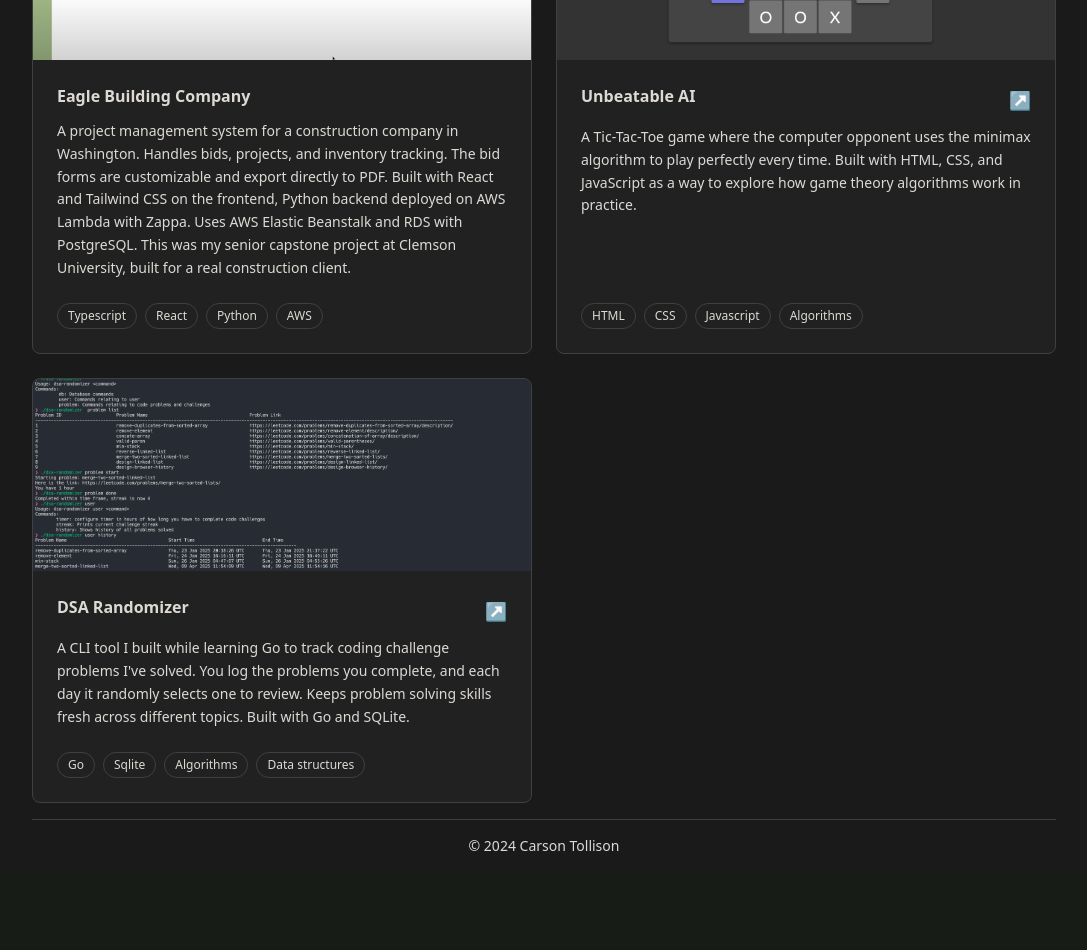
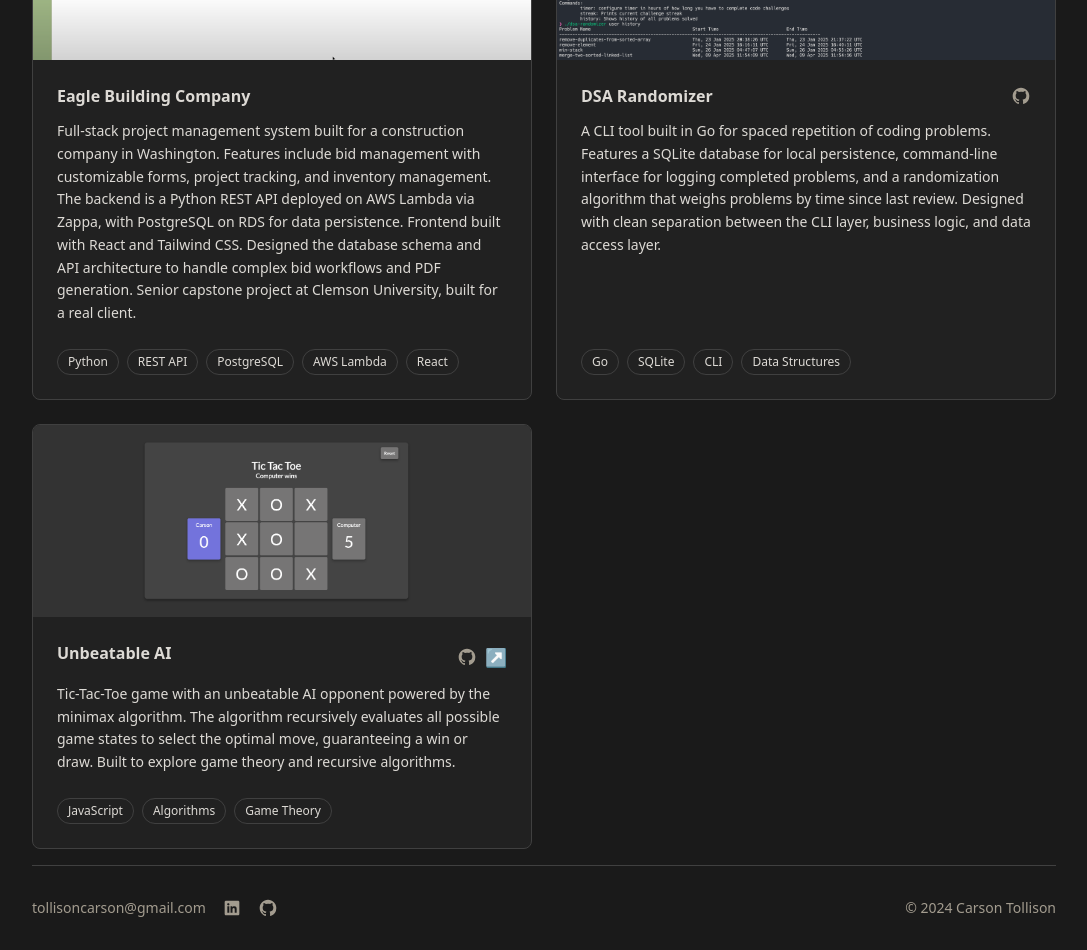
Before and after one commit to c-tollison/carson-dev, a React (Vite) app: page /projects in a window 1280 px wide. Shown: the part 280-1230 px from the top of the page, without its empty margins (96-1183 px from the left). Before the commit the page ends 1152 px from the top, so only its background shows below. Built offline with nearby package versions, Linux system fonts and the light colour scheme.

Commit message:
Icons reusable. skils.

```diff
--- a/src/components/footer.tsx
+++ b/src/components/footer.tsx
@@ -1,7 +1,42 @@
+import GitHubIcon from './icons/github-icon';
+import LinkedInIcon from './icons/linkedin-icon';
+
 export default function Footer() {
     return (
-        <footer className='flex justify-center items-center w-full border-t py-4 border-border text-sm'>
-            © {new Date().getFullYear()} Carson Tollison
+        <footer className='w-full border-t border-border py-8'>
+            <div className='flex flex-col md:flex-row justify-between items-center gap-6 md:gap-4'>
+                <div className='flex flex-col items-center md:items-start gap-2'>
+                    <div className='flex gap-4 items-center'>
+                        <a
+                            href='mailto:tollisoncarson@gmail.com'
+                            className='text-muted-foreground hover:text-primary transition-colors text-sm'
+                        >
+                            tollisoncarson@gmail.com
+                        </a>
+                        <a
+                            href='https://www.linkedin.com/in/carson-tollison/'
+                            target='_blank'
+                            rel='noopener noreferrer'
+                            className='text-muted-foreground hover:text-primary transition-colors'
+                            aria-label='LinkedIn'
+                        >
+                            <LinkedInIcon />
+                        </a>
+                        <a
+                            href='https://github.com/c-tollison'
+                            target='_blank'
+                            rel='noopener noreferrer'
+                            className='text-muted-foreground hover:text-primary transition-colors'
+                            aria-label='GitHub'
+                        >
+                            <GitHubIcon />
+                        </a>
+                    </div>
+                </div>
+                <div className='text-sm text-muted-foreground'>
+                    © {new Date().getFullYear()} Carson Tollison
+                </div>
+            </div>
         </footer>
     );
 }
--- a/src/components/hero.tsx
+++ b/src/components/hero.tsx
@@ -31,7 +31,7 @@ export default function Hero() {
                     />
                 </div>
                 <h1 className='text-primary text-3xl md:text-5xl font-bold'>{displayedText}</h1>
-                <h2 className='text-sm md:text-xl font-medium'>Software Engineer out of Greenville, SC</h2>
+                <h2 className='text-sm md:text-xl font-medium'>Full-Stack Engineer | Backend Specialist</h2>
                 <div className='flex gap-4'>
                     <Github />
                     <LinkedIn />
--- /dev/null
+++ b/src/components/icons/github-icon.tsx
@@ -0,0 +1,20 @@
+interface GitHubIconProps {
+    className?: string;
+}
+
+export default function GitHubIcon({ className = 'w-5 h-5' }: GitHubIconProps) {
+    return (
+        <svg
+            xmlns='http://www.w3.org/2000/svg'
+            viewBox='0 0 24 24'
+            fill='currentColor'
+            className={className}
+        >
+            <path
+                fillRule='evenodd'
+                d='M12 2C6.48 2 2 6.48 2 12c0 4.41 2.87 8.14 6.84 9.46.5.09.66-.22.66-.49v-1.7c-2.78.61-3.37-1.34-3.37-1.34-.45-1.14-1.11-1.45-1.11-1.45-.91-.63.07-.62.07-.62 1.01.07 1.54 1.03 1.54 1.03.89 1.53 2.34 1.09 2.91.83.09-.65.35-1.09.64-1.34-2.22-.25-4.56-1.11-4.56-4.94 0-1.09.39-1.98 1.03-2.68-.1-.26-.45-1.3.1-2.71 0 0 .84-.27 2.75 1.02A9.53 9.53 0 0 1 12 6.8c.85.004 1.7.11 2.5.32 1.91-1.29 2.75-1.02 2.75-1.02.55 1.41.2 2.45.1 2.71.64.7 1.03 1.59 1.03 2.68 0 3.84-2.35 4.69-4.59 4.93.36.31.68.91.68 1.84v2.72c0 .27.16.59.68.49A10.01 10.01 0 0 0 22 12c0-5.52-4.48-10-10-10z'
+                clipRule='evenodd'
+            />
+        </svg>
+    );
+}
--- /dev/null
+++ b/src/components/icons/linkedin-icon.tsx
@@ -0,0 +1,18 @@
+interface LinkedInIconProps {
+    className?: string;
+}
+
+export default function LinkedInIcon({
+    className = 'w-5 h-5',
+}: LinkedInIconProps) {
+    return (
+        <svg
+            xmlns='http://www.w3.org/2000/svg'
+            fill='currentColor'
+            className={className}
+            viewBox='0 0 30 30'
+        >
+            <path d='M24,4H6C4.895,4,4,4.895,4,6v18c0,1.105,0.895,2,2,2h18c1.105,0,2-0.895,2-2V6C26,4.895,25.105,4,24,4z M10.954,22h-2.95 v-9.492h2.95V22z M9.449,11.151c-0.951,0-1.72-0.771-1.72-1.72c0-0.949,0.77-1.719,1.72-1.719c0.948,0,1.719,0.771,1.719,1.719 C11.168,10.38,10.397,11.151,9.449,11.151z M22.004,22h-2.948v-4.616c0-1.101-0.02-2.517-1.533-2.517 c-1.535,0-1.771,1.199-1.771,2.437V22h-2.948v-9.492h2.83v1.297h0.04c0.394-0.746,1.356-1.533,2.791-1.533 c2.987,0,3.539,1.966,3.539,4.522V22z'></path>
+        </svg>
+    );
+}
--- a/src/routes/dashboard.tsx
+++ b/src/routes/dashboard.tsx
@@ -44,8 +44,55 @@ function Dashboard() {
                 <div className='mt-4 md:w-4/6 w-full order-1 md:order-2'>
                     <h3 className='border-b pb-4 border-border text-xl'>About Me</h3>
                     <p className='mt-4 text-md leading-relaxed'>
-                        I'm a backend-leaning software engineer who enjoys designing scalable systems in TypeScript and thinking through backend architecture. I focus on building APIs and data models that hold up in production and are easy to evolve over time. I hold a B.S. in Computer Science from Clemson University and have worked on backend systems in healthcare and SaaS environments. Outside of engineering, I enjoy traveling with my wife, getting tattoos, and watching anime
+                        I'm a backend-leaning software engineer who enjoys designing scalable systems in TypeScript and thinking through backend architecture. I focus on building APIs and data models that hold up in production and are easy to evolve over time. While I lean backend, I've built full production frontends when the project called for it - most recently shipping an entire SaaS application end-to-end. I hold a B.S. in Computer Science from Clemson University and have worked on systems in healthcare and SaaS environments. Outside of engineering, I enjoy traveling with my wife, getting tattoos, and watching anime.
                     </p>
+
+                </div>
+            </div>
+
+            <div className='mt-8 w-full'>
+                <h3 className='border-b pb-4 border-border text-xl'>Skills</h3>
+                <div className='mt-4 grid grid-cols-2 md:grid-cols-4 gap-6'>
+                    <div>
+                        <h4 className='text-sm font-semibold text-muted-foreground mb-2'>Languages</h4>
+                        <div className='flex flex-wrap gap-2'>
+                            {['TypeScript', 'Go', 'SQL'].map((skill) => (
+                                <span key={skill} className='px-3 py-1 rounded-full bg-card border border-border text-sm'>
+                                    {skill}
+                                </span>
+                            ))}
+                        </div>
+                    </div>
+                    <div>
+                        <h4 className='text-sm font-semibold text-muted-foreground mb-2'>Backend</h4>
+                        <div className='flex flex-wrap gap-2'>
+                            {['REST', 'Postgres', 'DynamoDB', 'Redis'].map((skill) => (
+                                <span key={skill} className='px-3 py-1 rounded-full bg-card border border-border text-sm'>
+                                    {skill}
+                                </span>
+                            ))}
+                        </div>
+                    </div>
+                    <div>
+                        <h4 className='text-sm font-semibold text-muted-foreground mb-2'>AWS</h4>
+                        <div className='flex flex-wrap gap-2'>
+                            {['Lambda', 'S3', 'SQS', 'CDK', 'RDS'].map((skill) => (
+                                <span key={skill} className='px-3 py-1 rounded-full bg-card border border-border text-sm'>
+                                    {skill}
+                                </span>
+                            ))}
+                        </div>
+                    </div>
+                    <div>
+                        <h4 className='text-sm font-semibold text-muted-foreground mb-2'>Tools</h4>
+                        <div className='flex flex-wrap gap-2'>
+                            {['Git', 'CI/CD', 'Docker', 'Terraform'].map((skill) => (
+                                <span key={skill} className='px-3 py-1 rounded-full bg-card border border-border text-sm'>
+                                    {skill}
+                                </span>
+                            ))}
+                        </div>
+                    </div>
                 </div>
             </div>
         </PageWrapper>
--- a/src/routes/projects.tsx
+++ b/src/routes/projects.tsx
@@ -1,4 +1,5 @@
 import PageWrapper from '../components/page-wrapper';
+import GitHubIcon from '../components/icons/github-icon';
 import projects from './projects/projects';
 
 export default function Projects() {
@@ -9,34 +10,55 @@ export default function Projects() {
             </div>
 
             <div className='grid grid-cols-1 lg:grid-cols-2 gap-6'>
-                {projects.map((project, index) => {
-                    const CardContent = (
-                        <>
+                {projects.map((project, index) => (
+                    <div
+                        key={index}
+                        className='flex flex-col rounded-lg bg-card border border-border overflow-hidden'
+                    >
                         {project.thumbnail && (
                             <div className='w-full h-48 overflow-hidden bg-muted flex items-center justify-center'>
                                 <img
                                     src={project.thumbnail}
                                     alt={`${project.title} thumbnail`}
-                                        className={`w-full h-full object-cover transition-transform duration-300 ${
-                                            project.link ? 'group-hover:scale-105' : ''
-                                        }`}
+                                    className='w-full h-full object-cover'
                                 />
                             </div>
                         )}
                         <div className='p-6 flex flex-col flex-1'>
                             <div className='flex items-start justify-between gap-4 mb-3'>
-                                    <h3
-                                        className={`text-base font-semibold text-foreground transition-colors ${
-                                            project.link ? 'group-hover:text-primary' : ''
-                                        }`}
-                                    >
+                                <h3 className='text-base font-semibold text-foreground'>
                                     {project.title}
                                 </h3>
+                                <div className='flex items-center gap-2 flex-shrink-0 mt-0.5'>
+                                    {project.githubLink && (
+                                        <a
+                                            href={project.githubLink}
+                                            target='_blank'
+                                            rel='noopener noreferrer'
+                                            className='relative group/github text-muted-foreground hover:text-primary transition-colors'
+                                            aria-label={`${project.title} GitHub repository`}
+                                        >
+                                            <GitHubIcon />
+                                            <span className='absolute bottom-full left-1/2 -translate-x-1/2 mb-2 px-2 py-1 text-xs font-medium text-white bg-gray-900 dark:bg-gray-700 rounded whitespace-nowrap opacity-0 group-hover/github:opacity-100 transition-opacity pointer-events-none'>
+                                                View source
+                                            </span>
+                                        </a>
+                                    )}
                                     {project.link && (
-                                        <span className='text-primary flex-shrink-0 mt-0.5 text-lg font-medium'>
-                                            ↗
+                                        <a
+                                            href={project.link}
+                                            target='_blank'
+                                            rel='noopener noreferrer'
+                                            className='relative group/live text-primary hover:text-primary/80 transition-colors'
+                                            aria-label={`${project.title} live site`}
+                                        >
+                                            <span className='text-lg font-medium'>↗</span>
+                                            <span className='absolute bottom-full left-1/2 -translate-x-1/2 mb-2 px-2 py-1 text-xs font-medium text-white bg-gray-900 dark:bg-gray-700 rounded whitespace-nowrap opacity-0 group-hover/live:opacity-100 transition-opacity pointer-events-none'>
+                                                View live
                                             </span>
+                                        </a>
                                     )}
+                                </div>
                             </div>
                             <p className='text-sm text-foreground leading-relaxed mb-4 flex-1'>
                                 {project.description}
@@ -46,7 +68,7 @@ export default function Projects() {
                                     {project.topics.map((topic, topicIndex) => (
                                         <span
                                             key={topicIndex}
-                                                className='px-2.5 py-1 rounded-full bg-card border border-border text-xs font-medium text-foreground transition-colors duration-300'
+                                            className='px-2.5 py-1 rounded-full bg-card border border-border text-xs font-medium text-foreground'
                                         >
                                             {topic}
                                         </span>
@@ -54,28 +76,8 @@ export default function Projects() {
                                 </div>
                             )}
                         </div>
-                        </>
-                    );
-
-                    return project.link ? (
-                        <a
-                            key={index}
-                            href={project.link}
-                            target='_blank'
-                            rel='noopener noreferrer'
-                            className='group flex flex-col rounded-lg bg-card border border-border hover:bg-popover hover:shadow-lg transition-all duration-300 ease-in-out overflow-hidden cursor-pointer'
-                        >
-                            {CardContent}
-                        </a>
-                    ) : (
-                        <div
-                            key={index}
-                            className='flex flex-col rounded-lg bg-card border border-border overflow-hidden transition-colors duration-300 ease-in-out'
-                        >
-                            {CardContent}
                     </div>
-                    );
-                })}
+                ))}
             </div>
         </PageWrapper>
     );
--- a/src/routes/projects/projects.ts
+++ b/src/routes/projects/projects.ts
@@ -3,29 +3,31 @@ export interface Project {
     description: string;
     thumbnail: string;
     link?: string;
+    githubLink?: string;
     topics: string[];
 }
 
 const projects: Project[] = [
     {
         title: 'Eagle Building Company',
-        description: `A project management system for a construction company in Washington. Handles bids, projects, and inventory tracking. The bid forms are customizable and export directly to PDF. Built with React and Tailwind CSS on the frontend, Python backend deployed on AWS Lambda with Zappa. Uses AWS Elastic Beanstalk and RDS with PostgreSQL. This was my senior capstone project at Clemson University, built for a real construction client.`,
-        topics: ['Typescript', 'React', 'Python', 'AWS'],
+        description: `Full-stack project management system built for a construction company in Washington. Features include bid management with customizable forms, project tracking, and inventory management. The backend is a Python REST API deployed on AWS Lambda via Zappa, with PostgreSQL on RDS for data persistence. Frontend built with React and Tailwind CSS. Designed the database schema and API architecture to handle complex bid workflows and PDF generation. Senior capstone project at Clemson University, built for a real client.`,
+        topics: ['Python', 'REST API', 'PostgreSQL', 'AWS Lambda', 'React'],
         thumbnail: 'eagle-dashboard.png',
     },
     {
-        title: 'Unbeatable AI',
-        description: `A Tic-Tac-Toe game where the computer opponent uses the minimax algorithm to play perfectly every time. Built with HTML, CSS, and JavaScript as a way to explore how game theory algorithms work in practice.`,
-        topics: ['HTML', 'CSS', 'Javascript', 'Algorithms'],
-        link: 'https://c-tollison.github.io/unbeatable-ai/',
-        thumbnail: 'unbeatable-ai.png',
+        title: 'DSA Randomizer',
+        description: `A CLI tool built in Go for spaced repetition of coding problems. Features a SQLite database for local persistence, command-line interface for logging completed problems, and a randomization algorithm that weighs problems by time since last review. Designed with clean separation between the CLI layer, business logic, and data access layer.`,
+        topics: ['Go', 'SQLite', 'CLI', 'Data Structures'],
+        githubLink: 'https://github.com/c-tollison/dsa-randomizer',
+        thumbnail: 'dsa-randomizer.png',
     },
     {
-        title: 'DSA Randomizer',
-        description: `A CLI tool I built while learning Go to track coding challenge problems I've solved. You log the problems you complete, and each day it randomly selects one to review. Keeps problem solving skills fresh across different topics. Built with Go and SQLite.`,
-        topics: ['Go', 'Sqlite', 'Algorithms', 'Data structures'],
-        link: 'https://github.com/c-tollison/dsa-randomizer',
-        thumbnail: 'dsa-randomizer.png',
+        title: 'Unbeatable AI',
+        description: `Tic-Tac-Toe game with an unbeatable AI opponent powered by the minimax algorithm. The algorithm recursively evaluates all possible game states to select the optimal move, guaranteeing a win or draw. Built to explore game theory and recursive algorithms.`,
+        topics: ['JavaScript', 'Algorithms', 'Game Theory'],
+        link: 'https://c-tollison.github.io/unbeatable-ai/',
+        githubLink: 'https://github.com/c-tollison/unbeatable-ai',
+        thumbnail: 'unbeatable-ai.png',
     },
 ];
 
--- a/src/routes/works/amazon-pt1.tsx
+++ b/src/routes/works/amazon-pt1.tsx
@@ -2,9 +2,9 @@ import WorkPage from '../../components/work-page';
 
 export default function AmazonPt1() {
     const points: string[] = [
-        `Built a system on AWS to process global pay and timecard data using CDK`,
-        `Used SQS FIFO queues to handle burst traffic and keep processing in order so we didn't overload downstream services`,
-        `Wrote Python Lambdas to automate ingestion and transformation of JSON datasets, cutting down manual work for global timecard ops`,
+        `Designed and built a data processing pipeline on AWS using CDK to ingest and transform global pay and timecard data for 1.5M+ employees`,
+        `Implemented SQS FIFO queues with dead-letter handling to manage burst traffic and ensure ordered processing without overloading downstream services`,
+        `Wrote Python Lambda functions to automate JSON dataset ingestion and transformation, reducing manual processing time for global timecard operations`,
     ];
 
     return (
--- a/src/routes/works/amazon-pt2.tsx
+++ b/src/routes/works/amazon-pt2.tsx
@@ -2,9 +2,9 @@ import WorkPage from '../../components/work-page';
 
 export default function AmazonPt2() {
     const points: string[] = [
-        `Built a pipeline with Lambda, S3, and DynamoDB to process and analyze product data, speeding up clawback work for millions of ASINs`,
-        `Wrote a memory efficient file reader in Java that made data processing 25% faster and handled more file types`,
-        `Wrote unit and integration tests, hitting 100% code coverage`,
+        `Built an event-driven pipeline with Lambda, S3, and DynamoDB to process and analyze product profitability data across millions of ASINs, accelerating clawback identification workflows`,
+        `Engineered a memory-efficient streaming file reader in Java that improved data processing throughput by 25% and added support for additional file formats`,
+        `Achieved 100% code coverage with comprehensive unit and integration tests using JUnit and Mockito`,
     ];
 
     return (
```
Also changed, not shown: src/components/buttons/github.tsx (+3 -12 lines), src/components/buttons/linkedin.tsx (+3 -8 lines), src/routes/works/chirohd.tsx (+4 -3 lines). Lines whose indentation alone changed are shown as unchanged.
